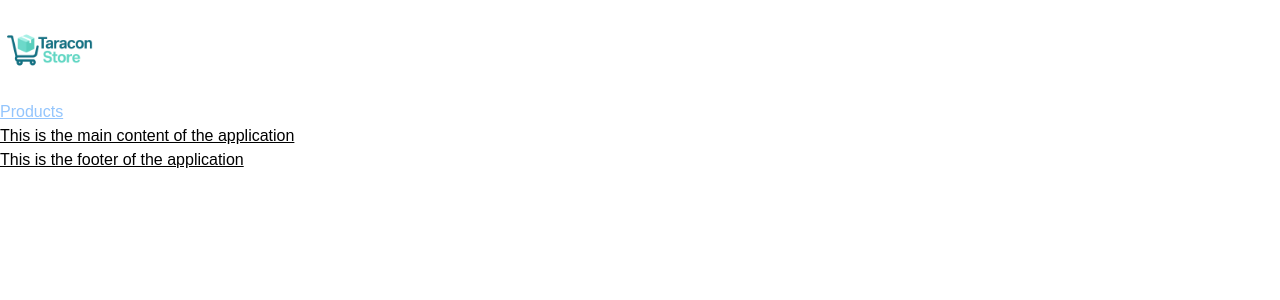
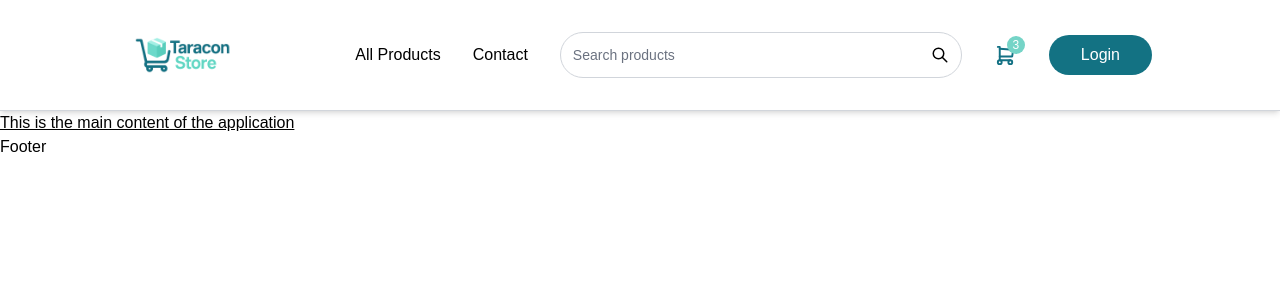
Before and after one commit to Ask4mike/taracon-store, a Next.js app: page / in a window 1280 px wide. Shown: the top 300 px of the page. Built offline with nearby package versions, Linux system fonts and the light colour scheme; a web font is replaced by a local one.

Commit message:
feat: began implementation of the landing page and created important components needed

```diff
--- a/app/Homepage/Footer.jsx
+++ /dev/null
@@ -1,7 +0,0 @@
-export default function Footer() {
-  return (
-    <footer>
-      <h1 className="underline">This is the footer of the application</h1>
-    </footer>
-  );
-}
--- a/app/Homepage/Header.jsx
+++ /dev/null
@@ -1,24 +0,0 @@
-import Link from "next/link";
-import Image from "next/image";
-import Logo from "@/public/TLogo.png";
-import { routes } from "@/app/config/constants";
-
-export default function Header() {
-  return (
-    <header>
-      <Link href={routes.homepage}>
-        <Image
-          src={Logo}
-          alt="This is the logo of Taracon Store"
-          width={100}
-          height={100}
-        />
-      </Link>
-      <nav className="">
-        <Link href={routes.products} className="underline text-blue-300">
-          Products
-        </Link>
-      </nav>
-    </header>
-  );
-}
--- /dev/null
+++ b/app/components/Footer.jsx
@@ -0,0 +1,3 @@
+export default function Footer() {
+  return <div>Footer</div>;
+}
--- /dev/null
+++ b/app/components/Navbar.jsx
@@ -0,0 +1,111 @@
+import { useState } from "react";
+import Link from "next/link";
+import { routes } from "../config/constants";
+import Image from "next/image";
+import TLogo from "../../public/TLogo.png";
+import { IconMenuDeep, IconSearch } from "@tabler/icons-react";
+import { IconShoppingCart } from "@tabler/icons-react";
+import { useAppContext } from "@/app/context/AppContext";
+
+export default function Navbar() {
+  const [open, setOpen] = useState(false);
+  const { user, setUser } = useAppContext();
+
+  return (
+    <nav className="flex items-center justify-between px-5 md:px-16 lg:px-24 xl:px-32 border-b border-gray-300 bg-white relative transition-all shadow-md">
+      <Link href={routes.homepage}>
+        <Image
+          className=""
+          src={TLogo}
+          width={110}
+          height={110}
+          alt="This is the logo of Taracon Store"
+        />
+      </Link>
+
+      {/* Desktop Menu */}
+      <div className="hidden sm:flex items-center gap-8">
+        <Link href={routes.products}>All Products</Link>
+        <Link href={routes.homepage} className="block">
+          Contact
+        </Link>
+        <div className="hidden lg:flex items-center text-sm gap-2 border border-gray-300 px-3 rounded-full">
+          <input
+            className="py-3 w-[350px] bg-transparent outline-none placeholder-gray-500"
+            type="text"
+            placeholder="Search products"
+          />
+          <IconSearch className="text-black" size={18} />
+        </div>
+
+        <div className="relative cursor-pointer">
+          <IconShoppingCart size={23} className="text-[#137184]" />
+          <button className="absolute -top-2 -right-2 text-xs text-white bg-accent w-[18px] h-[18px] rounded-full">
+            3
+          </button>
+        </div>
+
+        <button className="cursor-pointer px-8 py-2 bg-primary hover:bg-[#07A0C3] transition text-white rounded-full">
+          Login
+        </button>
+      </div>
+
+      <button
+        onClick={() => (open ? setOpen(false) : setOpen(true))}
+        aria-label="Menu"
+        className="sm:hidden"
+      >
+        {/* Menu Icon SVG */}
+        <IconMenuDeep size={29} />
+      </button>
+
+      {/* Mobile Menu */}
+      <div
+        className={`${
+          open ? "flex" : "hidden"
+        } absolute top-[60px] left-0 w-full bg-white shadow-md py-4 flex-col items-start gap-2 px-5 text-sm md:hidden`}
+      >
+        <Link
+          href={routes.homepage}
+          className="block"
+          onClick={() => setOpen(false)}
+        >
+          Home
+        </Link>
+        <Link
+          href={routes.products}
+          className="block"
+          onClick={() => setOpen(false)}
+        >
+          All Products
+        </Link>
+        {user && (
+          <Link
+            href={routes.homepage}
+            className="block"
+            onClick={() => setOpen(false)}
+          >
+            My Orders
+          </Link>
+        )}
+        <Link
+          href={routes.homepage}
+          className="block"
+          onClick={() => setOpen(false)}
+        >
+          Contact
+        </Link>
+
+        {!user ? (
+          <button className="cursor-pointer px-6 py-2 mt-2 bg-primary hover:bg-[#07A0C3] transition text-white rounded-full text-sm">
+            Login
+          </button>
+        ) : (
+          <button className="cursor-pointer px-6 py-2 mt-2 bg-primary hover:bg-[#07A0C3] transition text-white rounded-full text-sm">
+            Logout
+          </button>
+        )}
+      </div>
+    </nav>
+  );
+}
--- a/app/config/constants.js
+++ b/app/config/constants.js
@@ -1,4 +1,5 @@
 export const routes = {
     homepage: "/",
     products: "/products",
+    myOrders: "/my-orders",
 }
--- /dev/null
+++ b/app/my-orders/page.jsx
@@ -0,0 +1,3 @@
+export default function MyOrders() {
+  return <div>This is the my orders page</div>;
+}
--- a/app/page.jsx
+++ b/app/page.jsx
@@ -1,13 +1,13 @@
 "use client";
-import Header from "@/app/Homepage/Header";
-import Footer from "@/app/Homepage/Footer";
+import Navbar from "@/app/components/Navbar";
+import Footer from "@/app/components/Footer";
 
 export default function Home() {
   return (
     <>
-      <Header />
+      <Navbar />
       <main>
-        <h1 className="underline">
+        <h1 className="underline font-light">
           This is the main content of the application
         </h1>
       </main>
--- a/app/styles/globals.css
+++ b/app/styles/globals.css
@@ -9,5 +9,6 @@
 
 body {
   background: var(--background);
+  font-weight: 300;
   font-family: Arial, Helvetica, sans-serif;
 }
--- a/package.json
+++ b/package.json
@@ -9,6 +9,7 @@
     "lint": "next lint"
   },
   "dependencies": {
+    "@tabler/icons-react": "^3.34.0",
     "next": "15.1.5",
     "react": "^19.0.0",
     "react-dom": "^19.0.0"
--- a/tailwind.config.mjs
+++ b/tailwind.config.mjs
@@ -11,6 +11,9 @@ const config = {
       colors: {
         background: "var(--background)",
         foreground: "var(--foreground)",
+        primary: "#137283",
+        secondary: "#61d4c3",
+        accent: "#75d4c7",
       },
       fontFamily: {
         GillSans: ["var(--GillSans-font)", ...fontFamily.sans],
```
Also changed, not shown: 1 other file (tests, documents, lock files or other folders).
